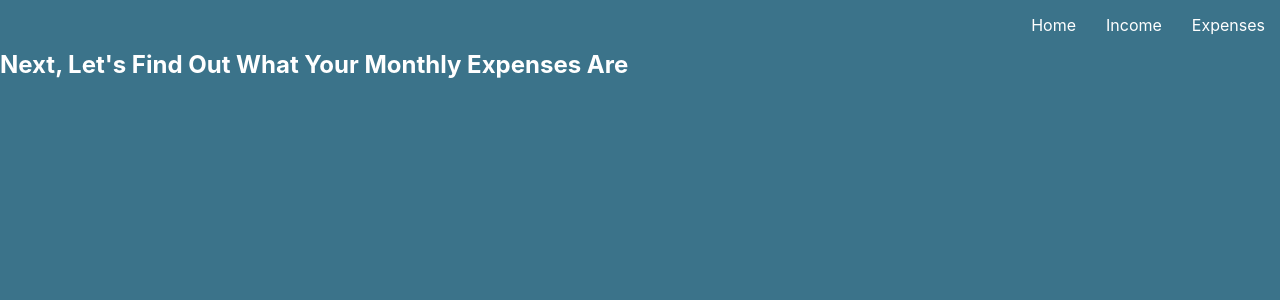
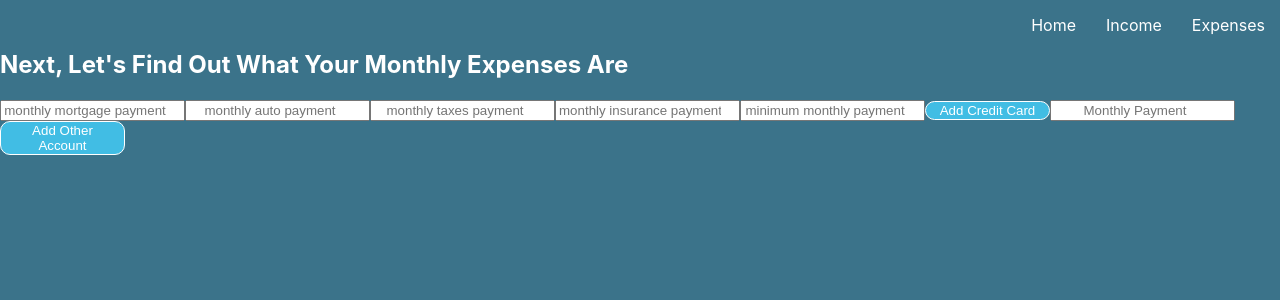
Before and after one commit to macrowell70/mortgage-calculator, a React (Create React App) app: page /expenses in a window 1280 px wide. Shown: the top 300 px of the page. Built offline with nearby package versions, Linux system fonts and the light colour scheme.

Commit message:
completed all fields on expenses page

```diff
--- a/src/Components/ExpensesCalculator.js
+++ b/src/Components/ExpensesCalculator.js
@@ -1,20 +1,66 @@
-import React, { useState } from 'react';
+import React, { useState, useEffect } from 'react';
 
 const initialFormValues = {
     mortgage: '',
     auto: '',
     taxes: '',
     insurance: '',
-    creditCards: [],
-    other: []
+    creditCards: [{
+        name: 'CC1',
+        value: ''
+    }],
+    other: [{
+        name: 'oth1',
+        value: ''
+    }]
 };
 
 export default function ExpensesCalculator(props) {
     const [formValues, setFormValues] = useState(initialFormValues);
 
+    const fields = [
+        'mortgage',
+        'auto',
+        'taxes',
+        'insurance'
+    ];
+
     const handleChange = evt => {
         setFormValues(props.handleChange(evt));
     };
+
+    const handleChangeCC = evt => {
+        const { name, value } = evt.target;
+        setFormValues({...formValues, creditCards: formValues.creditCards.map(cc => {
+            if (cc.name === name) return { name: name, value: value }
+            else return cc
+        })})
+    };
+
+    const handleChangeOther = evt => {
+        const { name, value } = evt.target;
+        setFormValues({...formValues, other: formValues.other.map(oth => {
+            if(oth.name === name) return { name: name, value: value }
+            else return oth
+        })});
+    };
+
+
+    const addCreditCard = () => {
+        const number = formValues.creditCards.length + 1;
+        const newCC = {name: `CC${number}`, value: ''};
+        setFormValues({...formValues, creditCards: formValues.creditCards.concat(newCC)});
+    };
+
+    const addOther = () => {
+        const number = formValues.other.length + 1;
+        const newOther = {name: `oth${number}`, value: ''};
+        setFormValues({...formValues, other: formValues.other.concat(newOther)})
+    }
+
+    useEffect(() => {
+        console.log(formValues)
+    }, [formValues])
 
     return (
         <div className='Expenses-Calculator'>
@@ -22,7 +68,43 @@ export default function ExpensesCalculator(props) {
                 <h2>Next, Let's Find Out What Your Monthly Expenses Are</h2>
             </header>
             <div className='form-container'>
-
+                <form>
+                    {fields.map((field, i) => (
+                        <input
+                            key={i}
+                            value={formValues[field]}
+                            type='number'
+                            placeholder={`monthly ${field} payment`}
+                            name={field}
+                            onChange={handleChange}
+                        >
+                        </input>
+                    ))}
+                    {formValues.creditCards.map((cc, i) => (
+                        <input
+                            key={i}
+                            value={cc.value}
+                            type='number'
+                            placeholder='minimum monthly payment'
+                            name={cc.name}
+                            onChange={handleChangeCC}
+                        >
+                        </input>
+                    ))}
+                    <button type='button' onClick={addCreditCard}>Add Credit Card</button>
+                    {formValues.other.map((oth, i) => (
+                        <input
+                            key={i}
+                            value={oth.value}
+                            type='number'
+                            placeholder='Monthly Payment'
+                            name={oth.name}
+                            onChange={handleChangeOther}
+                        >
+                        </input>
+                    ))}
+                    <button type='button' onClick={addOther}>Add Other Account</button>
+                </form>
             </div>
         </div>
     )
```
